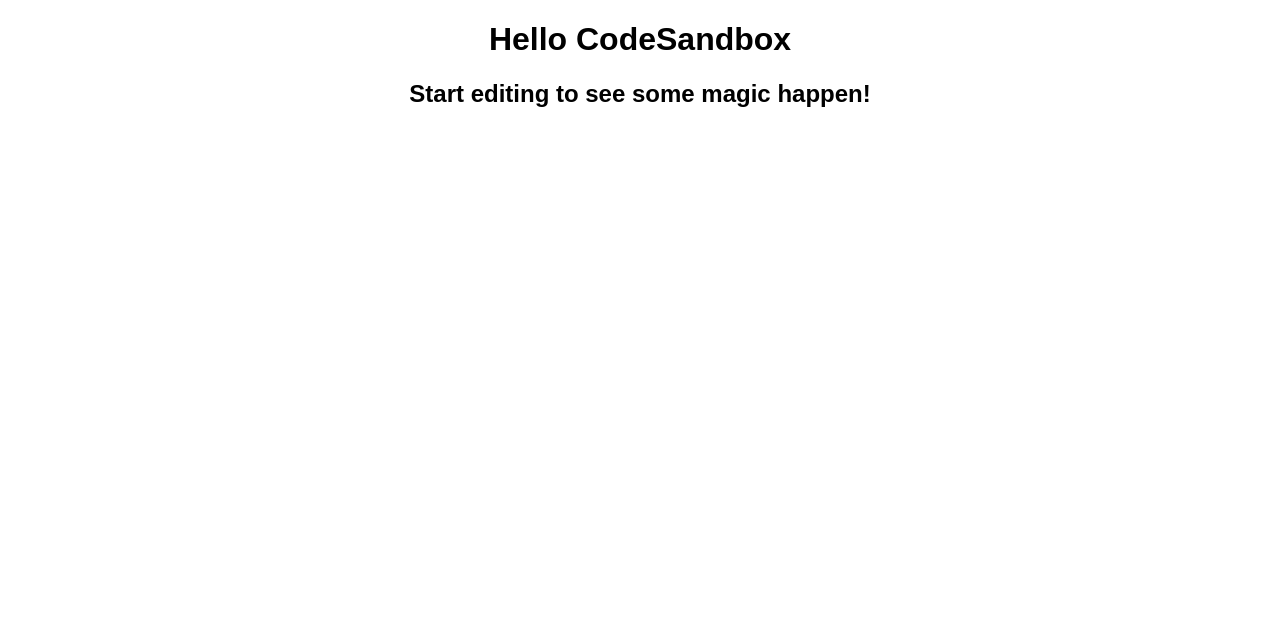
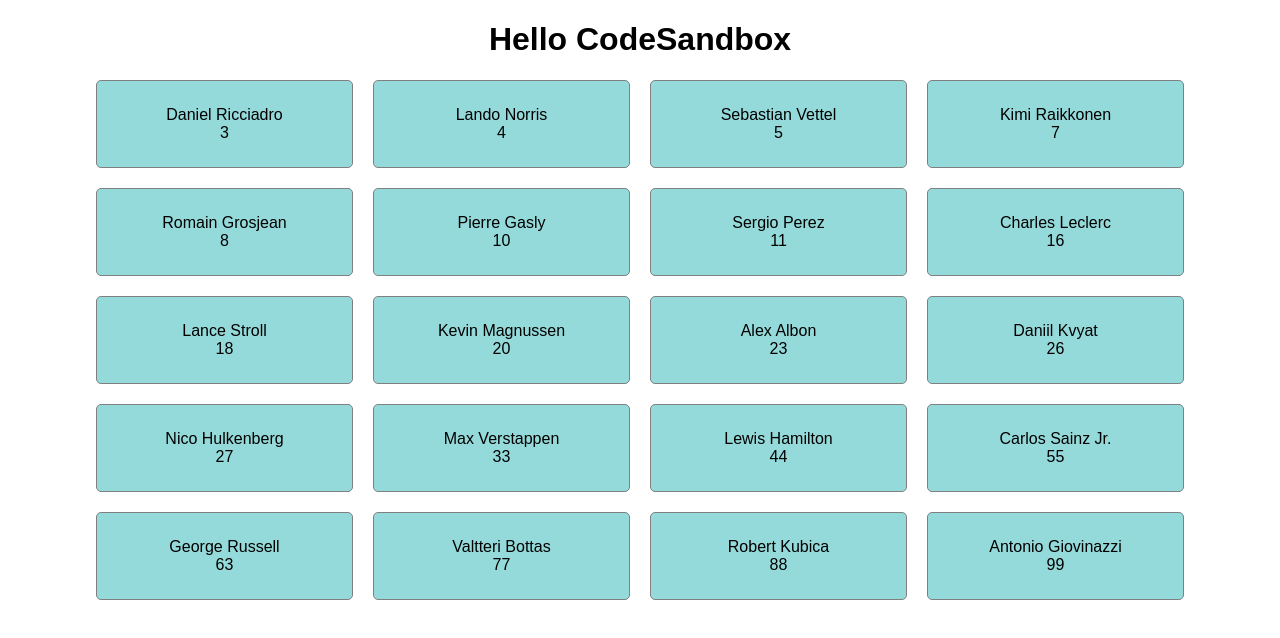
Before and after one commit to Lduffley/F1_Driver_Cards, a React (Create React App) app: page / in a window 1280 px wide. Shown: the top 638 px of the page. Built offline with nearby package versions, Linux system fonts and the light colour scheme.

Commit message:
Added Code
Added Code

```diff
--- a/src/App.js
+++ b/src/App.js
@@ -1,11 +1,12 @@
 import React from "react";
 import "./styles.css";
+import CardList from "./card-list";
 
 export default function App() {
   return (
     <div className="App">
       <h1>Hello CodeSandbox</h1>
-      <h2>Start editing to see some magic happen!</h2>
+      <CardList />
     </div>
   );
 }
--- /dev/null
+++ b/src/Card-list.css
@@ -0,0 +1,8 @@
+.card-list {
+  width: 85vw;
+  text-align: center;
+  margin: 0 auto;
+  display: grid;
+  grid-template-columns: 1fr 1fr 1fr 1fr;
+  grid-gap: 20px;
+}
--- /dev/null
+++ b/src/Card.css
@@ -0,0 +1,17 @@
+.card-container {
+  display: flex;
+  flex-direction: column;
+  background-color: #95dada;
+  border: 1px solid grey;
+  border-radius: 5px;
+  padding: 25px;
+  cursor: pointer;
+  -moz-osx-font-smoothing: grayscale;
+  backface-visibility: hidden;
+  transform: translateZ(0);
+  transition: transform 0.25s ease-out;
+}
+
+.card-container:hover {
+  transform: scale(1.05);
+}
--- /dev/null
+++ b/src/Card.jsx
@@ -0,0 +1,16 @@
+import React from "react";
+import "./Card.css";
+import "./Card-list.css";
+
+function Card(props) {
+  return (
+    <div className="card-container">
+      <span>{props.name}</span>
+      <span>{props.number}</span>
+      <span>{props.team}</span>
+      <span>{props.nationality}</span>
+    </div>
+  );
+}
+
+export default Card;
--- /dev/null
+++ b/src/card-list.jsx
@@ -0,0 +1,20 @@
+import React from "react";
+
+import Card from "./Card";
+import drivers from "./drivers";
+
+function CardList() {
+  return (
+    <div className="card-list">
+      {drivers.map(createCard => (
+        <Card
+          key={createCard.id}
+          name={createCard.name}
+          number={createCard.number}
+        />
+      ))}
+    </div>
+  );
+}
+
+export default CardList;
--- a/src/drivers.js
+++ b/src/drivers.js
@@ -22,191 +22,202 @@
     nationality: "United Kingdom"
   },
   {
-    id: 2,
-    name: "Lando Norris",
-    number: 4,
-    team: "McLaren",
+    id: 3,
+    name: "Sebastian Vettel",
+    number: 5,
+    team: "Ferrari",
     yearsOld: {
-      born: "1999-11-13",
-      age: 20
+      born: "1987-07-03",
+      age: 32
+    },
+    nationality: "Germany"
+  },
+  {
+    id: 4,
+    name: "Kimi Raikkonen",
+    number: 7,
+    team: "Alfa Romeo",
+    yearsOld: {
+      born: "1979-10-17 ",
+      age: 40
+    },
+    nationality: "Finland"
+  },
+  {
+    id: 5,
+    name: "Romain Grosjean",
+    number: 8,
+    team: "Haas F1 Team",
+    yearsOld: {
+      born: "1986-04-17",
+      age: 33
+    },
+    nationality: "France"
+  },
+  {
+    id: 6,
+    name: "Pierre Gasly",
+    number: 10,
+    team: "Toro Rosso",
+    yearsOld: {
+      born: "1996-02-07",
+      age: 23
+    },
+    nationality: "France"
+  },
+  {
+    id: 7,
+    name: "Sergio Perez",
+    number: 11,
+    team: "Racing Point",
+    yearsOld: {
+      born: "1990-01-26",
+      age: 29
+    },
+    nationality: "Mexico"
+  },
+  {
+    id: 8,
+    name: "Charles Leclerc",
+    number: 16,
+    team: " Ferrari",
+    yearsOld: {
+      born: "1997-10-16",
+      age: 22
+    },
+    nationality: "Monaco"
+  },
+  {
+    id: 9,
+    name: "Lance Stroll",
+    number: 18,
+    team: "Racing Point",
+    yearsOld: {
+      born: "1998-10-29",
+      age: 21
+    },
+    nationality: "Canada"
+  },
+  {
+    id: 10,
+    name: "Kevin Magnussen",
+    number: 20,
+    team: "Haas F1 Team",
+    yearsOld: {
+      born: "1992-10-05",
+      age: 27
+    },
+    nationality: "Denmark"
+  },
+  {
+    id: 11,
+    name: "Alex Albon",
+    number: 23,
+    team: "Red Bull Racing",
+    yearsOld: {
+      born: "1996-03-23",
+      age: 23
+    },
+    nationality: "Thailand"
+  },
+  {
+    id: 12,
+    name: "Daniil Kvyat",
+    number: 26,
+    team: "Toro Rosso",
+    yearsOld: {
+      born: "1994-04-26",
+      age: 25
+    },
+    nationality: "Russian Federation"
+  },
+  {
+    id: 13,
+    name: "Nico Hulkenberg",
+    number: 27,
+    team: "Renault F1 Team",
+    yearsOld: {
+      born: "1987-08-19",
+      age: 32
+    },
+    nationality: "Germany"
+  },
+  {
+    id: 14,
+    name: "Max Verstappen",
+    number: 33,
+    team: "Red Bull Racing",
+    yearsOld: {
+      born: "1997-09-30",
+      age: 22
+    },
+    nationality: "Netherlands"
+  },
+  {
+    id: 15,
+    name: "Lewis Hamilton",
+    number: 44,
+    team: "Mercedes",
+    yearsOld: {
+      born: "1985-01-07",
+      age: 35
     },
     nationality: "United Kingdom"
   },
   {
-    id: 2,
-    name: "Lando Norris",
-    number: 4,
+    id: 16,
+    name: "Carlos Sainz Jr.",
+    number: 55,
     team: "McLaren",
     yearsOld: {
-      born: "1999-11-13",
-      age: 20
+      born: "1994-09-01",
+      age: 25
+    },
+    nationality: "Spain"
+  },
+  {
+    id: 17,
+    name: "George Russell",
+    number: 63,
+    team: "Williams",
+    yearsOld: {
+      born: "1998-02-15",
+      age: 21
     },
     nationality: "United Kingdom"
   },
   {
-    id: 2,
-    name: "Lando Norris",
-    number: 4,
-    team: "McLaren",
+    id: 18,
+    name: "Valtteri Bottas",
+    number: 77,
+    team: "Mercedes",
     yearsOld: {
-      born: "1999-11-13",
-      age: 20
+      born: "1989-08-28",
+      age: 30
     },
-    nationality: "United Kingdom"
+    nationality: "Finland"
   },
   {
-    id: 2,
-    name: "Lando Norris",
-    number: 4,
-    team: "McLaren",
+    id: 19,
+    name: "Robert Kubica",
+    number: 88,
+    team: "Williams",
     yearsOld: {
-      born: "1999-11-13",
-      age: 20
+      born: "1984-12-07",
+      age: 35
     },
-    nationality: "United Kingdom"
+    nationality: "Poland"
   },
   {
-    id: 2,
-    name: "Lando Norris",
-    number: 4,
-    team: "McLaren",
+    id: 20,
+    name: "Antonio Giovinazzi",
+    number: 99,
+    team: "Alfa Romeo",
     yearsOld: {
-      born: "1999-11-13",
-      age: 20
+      born: "1993-12-14",
+      age: 26
     },
-    nationality: "United Kingdom"
-  },
-  {
-    id: 2,
-    name: "Lando Norris",
-    number: 4,
-    team: "McLaren",
-    yearsOld: {
-      born: "1999-11-13",
-      age: 20
-    },
-    nationality: "United Kingdom"
-  },
-  {
-    id: 2,
-    name: "Lando Norris",
-    number: 4,
-    team: "McLaren",
-    yearsOld: {
-      born: "1999-11-13",
-      age: 20
-    },
-    nationality: "United Kingdom"
-  },
-  {
-    id: 2,
-    name: "Lando Norris",
-    number: 4,
-    team: "McLaren",
-    yearsOld: {
-      born: "1999-11-13",
-      age: 20
-    },
-    nationality: "United Kingdom"
-  },
-  {
-    id: 2,
-    name: "Lando Norris",
-    number: 4,
-    team: "McLaren",
-    yearsOld: {
-      born: "1999-11-13",
-      age: 20
-    },
-    nationality: "United Kingdom"
-  },
-  {
-    id: 2,
-    name: "Lando Norris",
-    number: 4,
-    team: "McLaren",
-    yearsOld: {
-      born: "1999-11-13",
-      age: 20
-    },
-    nationality: "United Kingdom"
-  },
-  {
-    id: 2,
-    name: "Lando Norris",
-    number: 4,
-    team: "McLaren",
-    yearsOld: {
-      born: "1999-11-13",
-      age: 20
-    },
-    nationality: "United Kingdom"
-  },
-  {
-    id: 2,
-    name: "Lando Norris",
-    number: 4,
-    team: "McLaren",
-    yearsOld: {
-      born: "1999-11-13",
-      age: 20
-    },
-    nationality: "United Kingdom"
-  },
-  {
-    id: 2,
-    name: "Lando Norris",
-    number: 4,
-    team: "McLaren",
-    yearsOld: {
-      born: "1999-11-13",
-      age: 20
-    },
-    nationality: "United Kingdom"
-  },
-  {
-    id: 2,
-    name: "Lando Norris",
-    number: 4,
-    team: "McLaren",
-    yearsOld: {
-      born: "1999-11-13",
-      age: 20
-    },
-    nationality: "United Kingdom"
-  },
-  {
-    id: 2,
-    name: "Lando Norris",
-    number: 4,
-    team: "McLaren",
-    yearsOld: {
-      born: "1999-11-13",
-      age: 20
-    },
-    nationality: "United Kingdom"
-  },
-  {
-    id: 2,
-    name: "Lando Norris",
-    number: 4,
-    team: "McLaren",
-    yearsOld: {
-      born: "1999-11-13",
-      age: 20
-    },
-    nationality: "United Kingdom"
-  },
-  {
-    id: 2,
-    name: "Lando Norris",
-    number: 4,
-    team: "McLaren",
-    yearsOld: {
-      born: "1999-11-13",
-      age: 20
-    },
-    nationality: "United Kingdom"
+    nationality: "Italy"
   }
 ];
 
```
